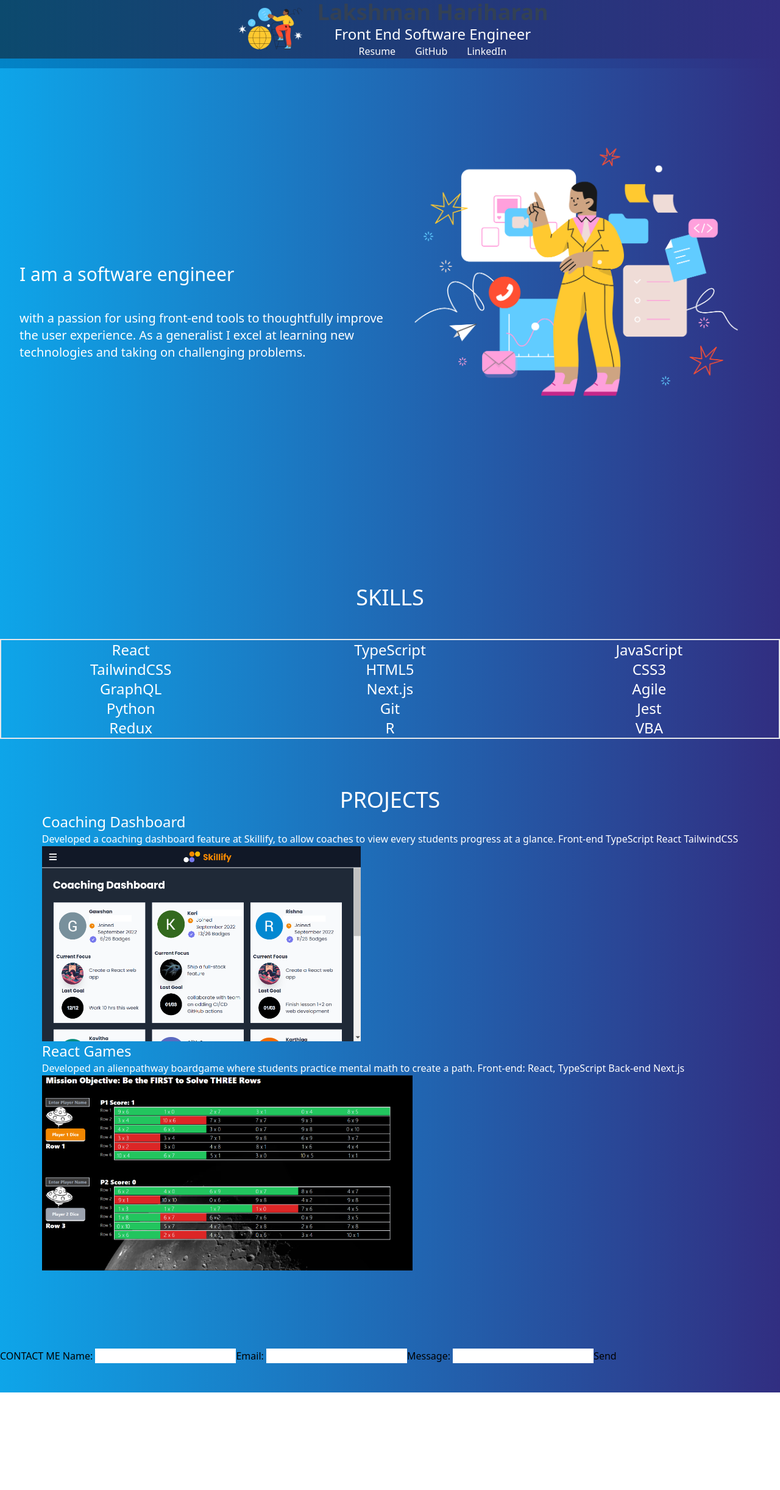
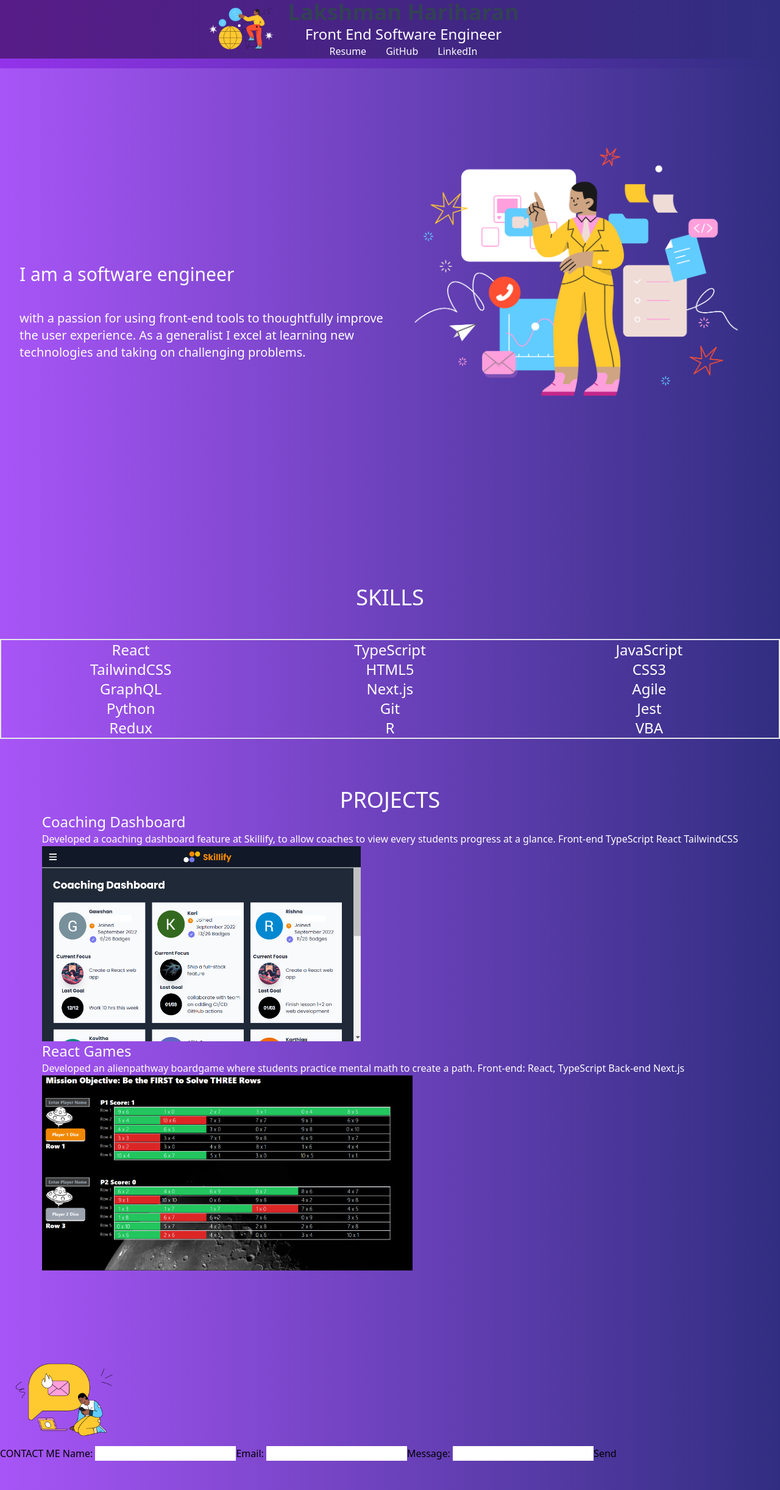
Before and after one commit to LuckyHariharan/LandingPage, a React (Create React App) app in the folder my-app/: page / in a window 1280 px wide. Shown: the whole page at 61% size. Before the commit the page ends 2284 px from the top, so only its background shows below. Built offline with nearby package versions, Linux system fonts and the light colour scheme.

Commit message:
Save current working version

```diff
--- a/my-app/src/App.tsx
+++ b/my-app/src/App.tsx
@@ -3,16 +3,16 @@ import hero1 from "./busy-project-manager-overwhelmed-by-work.png";
 import hero2 from "./hero2.png";
 import donating from "./person-donating.png";
 import coaching from "./coaching.png";
-import "./App.css";
 import AlienPathway from "./ap.png";
+import personusing from "./person-dealing-with-a-social-media-issue.png";
 
 function App() {
   return (
     // <div className="grid grid-rows-4 bg-[url(https://images.unsplash.com/photo-1489189642444-0709966aec44?ixlib=rb-4.0.3&ixid=MnwxMjA3fDB8MHxwaG90by1wYWdlfHx8fGVufDB8fHx8&auto=format&fit=crop&w=1170&q=80)] ">
-    <div className="grid sm:grid-cols-1  text-slate-700  z-50">
-      <nav className="px-2 z-50  border-gray-200 bg-gradient-to-r from-sky-900 to-indigo-900">
-        <div className=" flex flex-wrap justify-center md:justify-center mx-auto">
-          <div className="">
+    <div className="grid font-sans sm:grid-cols-1  text-slate-700  z-50">
+      <nav className="px-2 z-50  border-gray-200 bg-gradient-to-r from-purple-900 to-indigo-900">
+        <div className="mr-24 flex flex-wrap justify-center md:justify-center mx-auto">
+          <div className=" ">
             <img
               src={donating}
               className="h-0 sm:h-24 mr-3 xl"
@@ -95,14 +95,14 @@ function App() {
       <div className="hidden w-full  md:w-auto " id="navbar-default"></div>
       <div
         id="about"
-        className=" w-full h-4 text-lg text-white space-y-4  bg-gradient-to-r from-sky-600 to-indigo-900  "
+        className=" w-full h-4 text-lg text-white space-y-4  bg-gradient-to-r from-purple-600 to-indigo-900  "
       >
         {/* <a href="mailto:lharihar@uwaterloo.ca">Email</a> */}
 
         {/* // Nav bar to navigate through portfolio pieces */}
       </div>
 
-      <div className="grid sm:grid-cols-2 md:grid-cols-[1fr_1fr] text-white h-screen text-xl p-8  bg-gradient-to-r from-sky-500 to-indigo-900 ">
+      <div className="grid sm:grid-cols-2 md:grid-cols-[1fr_1fr] text-white h-screen text-xl p-8  bg-gradient-to-r from-purple-500 to-indigo-900 ">
         <div className="flex flex-col place-content-center space-y-10">
           <h1 className="text-3xl flex align-center ">
             I am a software engineer
@@ -117,11 +117,11 @@ function App() {
       </div>
       <div
         id="skills"
-        className="text-white py-12 flex justify-center bg-gradient-to-r from-sky-500 to-indigo-900 "
+        className="text-white py-12 flex justify-center bg-gradient-to-r from-purple-500 to-indigo-900 "
       >
         <h1 className="text-4xl">SKILLS</h1>
       </div>
-      <div className="text-white grid grid-cols-3 text-2xl border-2 justify-items-center bg-gradient-to-r from-sky-500 to-indigo-900">
+      <div className="text-white grid grid-cols-3 text-2xl border-2 justify-items-center bg-gradient-to-r from-purple-500 to-indigo-900">
         <ul>React</ul>
         <ul>TypeScript</ul>
         <ul>JavaScript</ul>
@@ -141,7 +141,7 @@ function App() {
 
       <div
         id="projects"
-        className=" grid py-20 text-white  justify-items-center bg-gradient-to-r from-sky-500 to-indigo-900 "
+        className=" grid py-20 text-white  justify-items-center bg-gradient-to-r from-purple-500 to-indigo-900 "
       >
         <h1 className="text-4xl">PROJECTS</h1>
         <div>
@@ -167,7 +167,8 @@ function App() {
           </a>
         </div>
       </div>
-      <div className="text-black grid py-12 justify-contents-center bg-gradient-to-r from-sky-500 to-indigo-900">
+      <div className="text-black py-12 bg-gradient-to-r from-purple-500 to-indigo-900">
+        <img src={personusing} alt="" className="h-40" />
         <form
           action="https://getform.io/f/501c4b9f-b28b-46aa-a746-858fb243f3da"
           method="POST"
```
Also changed, not shown: my-app/src/person-dealing-with-a-social-media-issue.png (added), my-app/src/person-using-currency-exchange-app.png (added).
